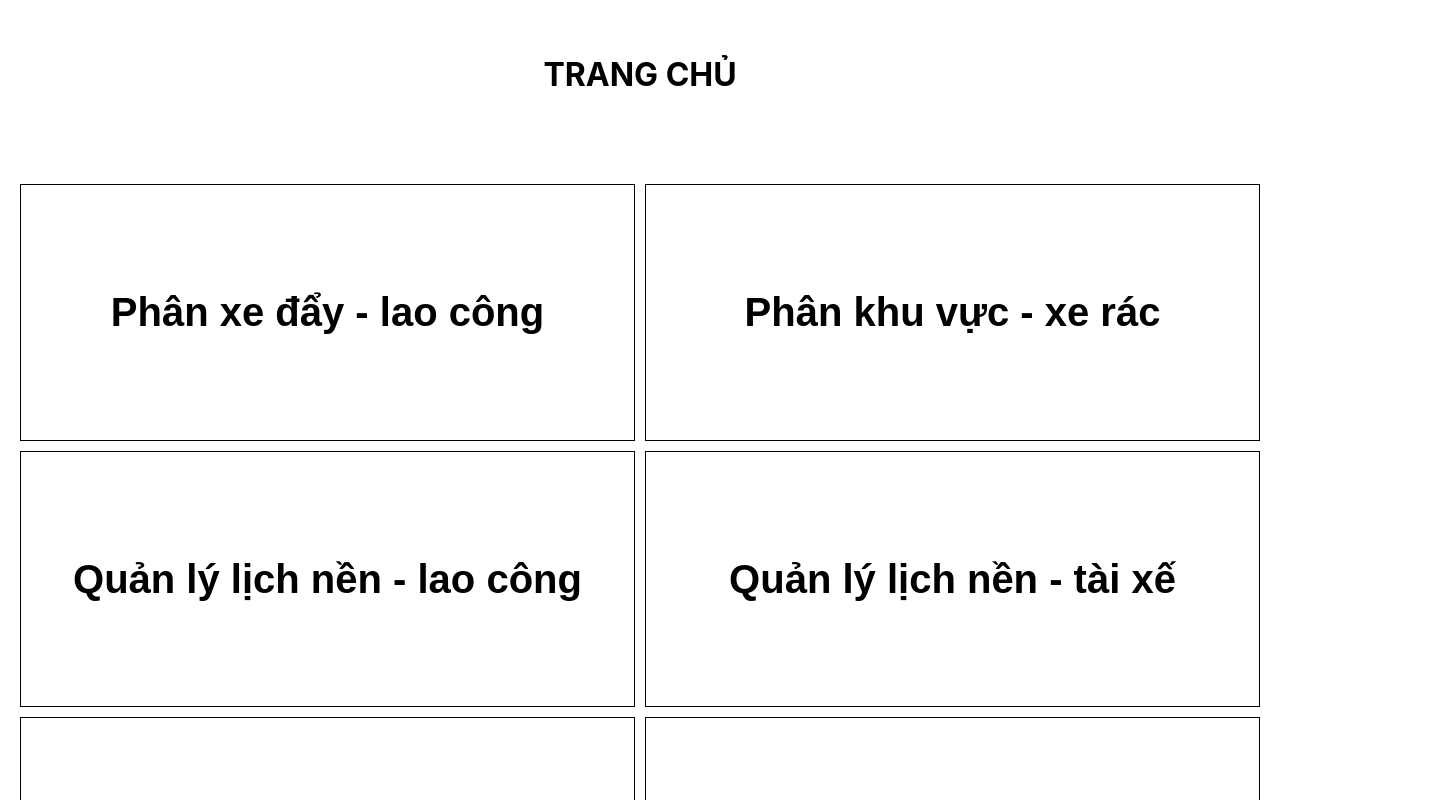
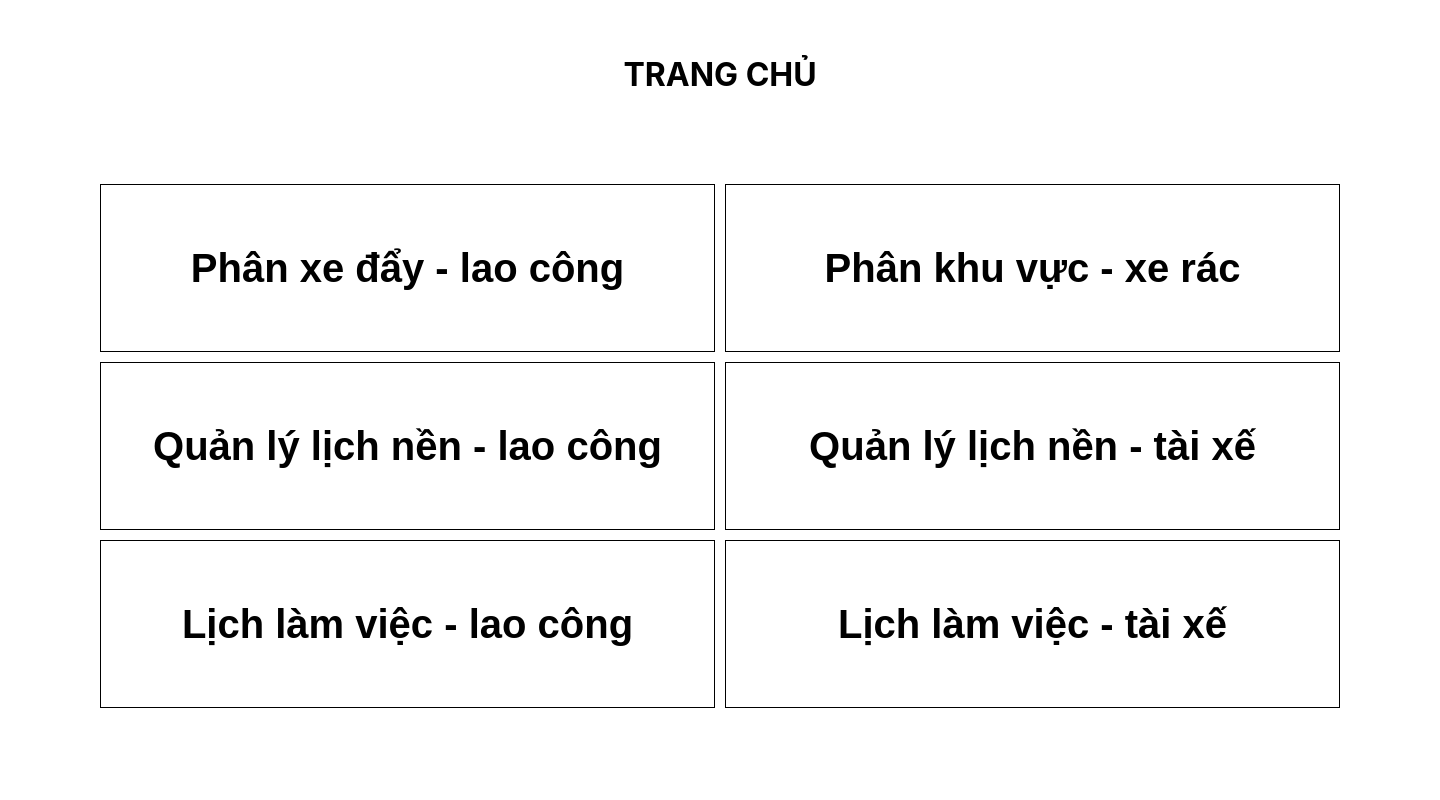
Before and after one commit to ducthuy-ng/uwc2, a Next.js app: page / in a window 1280 px wide. Shown: the top 800 px of the page, 1440 px wide, since content can reach past the window. Built offline with nearby package versions, Linux system fonts and the light colour scheme.

Commit message:
update homepage

```diff
--- a/pages/index.tsx
+++ b/pages/index.tsx
@@ -8,8 +8,7 @@ const Home: NextPage = () => {
       <div>
         <h1 className={styles.Homepage_title}>TRANG CHỦ</h1>
       </div>
-      <div>
-        <div className={styles.Actions_Board}>
+      <div className={styles.Actions_Board}>
         <div className={styles.Column}>
           <button className={styles.button}> Phân xe đẩy - lao công</button>
           <button className={styles.button}> Quản lý lịch nền - lao công</button>
@@ -21,7 +20,6 @@ const Home: NextPage = () => {
           <button className={styles.button}> Quản lý lịch nền - tài xế</button>
           <button className={styles.button}> Lịch làm việc - tài xế</button>
         </div>
-        </div>
       </div>
     </div>
   );
--- a/styles/Homepage.module.css
+++ b/styles/Homepage.module.css
@@ -12,7 +12,7 @@
     background: #FFFFFF;
 
     margin: auto;
-    width: 60%;
+    height: 100%;
 }
 .Homepage_title
 {
@@ -51,6 +51,7 @@
     align-self: stretch;
     flex-grow: 1;
 
+    height: 100%;
 }
 
 .Column {
@@ -70,6 +71,8 @@
     order: 0;
     align-self: stretch;
     flex-grow: 1;
+
+    height: 100%;
 }
 
 .button{
@@ -106,14 +109,6 @@
     color: #000000;
 
     cursor: pointer;
+
+    height: 100%;
 }
-
-.overlay {
-    position: fixed;
-    width: 100%;
-    height: 100%;
-    left: 0;
-    top: 0;
-    background: rgba(51,51,51,0.7);
-    z-index: 10;
-  }
```
